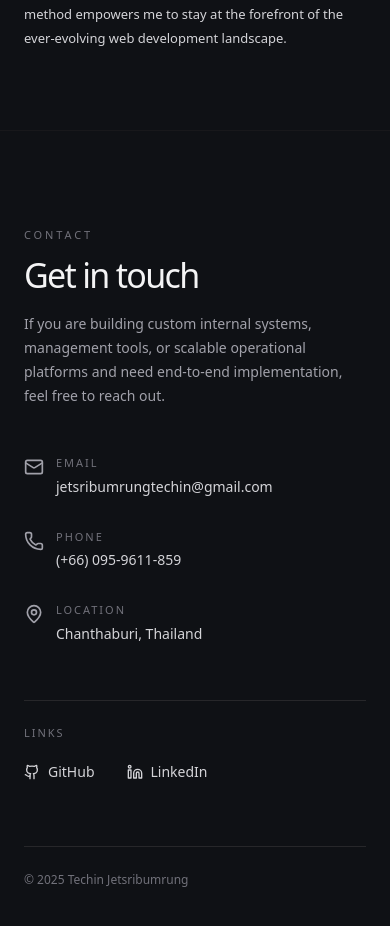
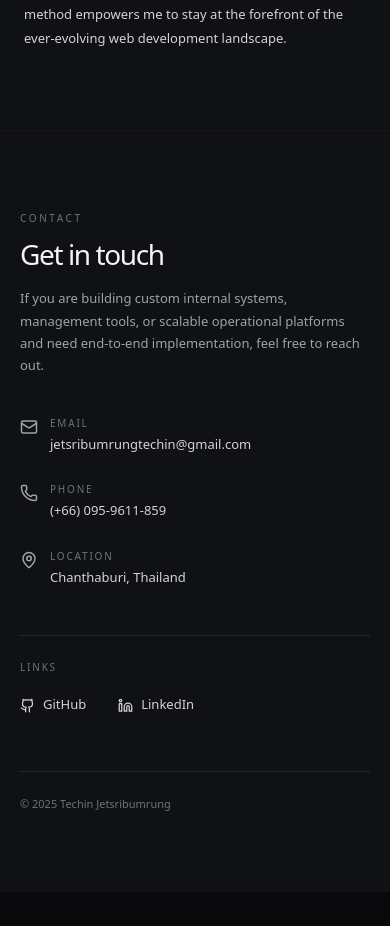
Before and after one commit to beamMiter/My-Portfolio, a Next.js app: page /intro in a window 390 px wide. Shown: the part 5446-6372 px from the top of the page. After the commit the page ends 6338 px from the top, so only its background shows below. Built offline with nearby package versions, Linux system fonts and the light colour scheme; a web font is replaced by a local one.

Commit message:
update resposive - update motion arrow

```diff
--- a/src/app/intro/page.tsx
+++ b/src/app/intro/page.tsx
@@ -296,13 +296,13 @@ export default function IntroWavePage() {
                     scale: 0.06,
                     opacity: 0,
                     rotateZ: 0,
-                    x: 0
+                    x: 0,
                   }}
                   animate={{
                     scale: 0.9,
                     opacity: 1,
                     rotateZ: 360,
-                    x: "var(--cube-x)"
+                    x: "var(--cube-x)",
                   }}
                   transition={{
                     delay: 0.55,
@@ -330,9 +330,7 @@ export default function IntroWavePage() {
                 <div className="subpixel-antialiased transform-gpu">
                   <RevealLine delay={0.35}>
                     <div className="relative flex flex-col items-start justify-start mb-6">
-                      <span
-                        className="mb-4 block leading-none text-sm md:text-base font-normal tracking-[0.2em] text-zinc-400 uppercase"
-                      >
+                      <span className="mb-4 block leading-none text-sm md:text-base font-normal tracking-[0.2em] text-zinc-400 uppercase">
                         Developer & Web Developer
                       </span>
                       <h1
@@ -356,24 +354,33 @@ export default function IntroWavePage() {
 
                   <div className={heroStyles.paragraphGroup}>
                     <RevealLine delay={0.7}>
-                      <p className={`${heroStyles.pText} ${inter.className} text-lg leading-relaxed text-zinc-200`}>
+                      <p
+                        className={`${heroStyles.pText} ${inter.className} text-lg leading-relaxed text-zinc-200`}
+                      >
                         Designing high-performance internal platforms and
                         mission-critical software for hospitals and enterprise
-                        organizations is where I focus my expertise in reliability and security.
+                        organizations is where I focus my expertise in
+                        reliability and security.
                       </p>
                     </RevealLine>
                     <RevealLine delay={1.0}>
-                      <p className={`${heroStyles.pText} ${inter.className} text-lg leading-relaxed text-zinc-200`}>
+                      <p
+                        className={`${heroStyles.pText} ${inter.className} text-lg leading-relaxed text-zinc-200`}
+                      >
                         My commitment lies in eliminating operational complexity
-                        through intelligent automation and stable full-stack architecture
-                        to ensure that your technical foundation supports sustainable growth.
+                        through intelligent automation and stable full-stack
+                        architecture to ensure that your technical foundation
+                        supports sustainable growth.
                       </p>
                     </RevealLine>
                     <RevealLine delay={1.3}>
-                      <p className={`${heroStyles.pText} ${inter.className} text-lg leading-relaxed text-zinc-200`}>
-                        Each project is driven by the goal of delivering measurable
-                        business impact by transforming complex technology into a
-                        strategic advantage that empowers teams and streamlines core workflows.
+                      <p
+                        className={`${heroStyles.pText} ${inter.className} text-lg leading-relaxed text-zinc-200`}
+                      >
+                        Each project is driven by the goal of delivering
+                        measurable business impact by transforming complex
+                        technology into a strategic advantage that empowers
+                        teams and streamlines core workflows.
                       </p>
                     </RevealLine>
                   </div>
@@ -405,8 +412,37 @@ export default function IntroWavePage() {
                         onHoverEnd={() => setBtnHovered(false)}
                         className={heroStyles.circleBtn}
                         data-cursor="link"
+                        style={{ overflow: "hidden" }}
                       >
-                        <ArrowUpRight className="w-6 h-6 text-zinc-900 transition-transform duration-300" />
+                        <motion.div
+                          animate={
+                            btnHovered
+                              ? { x: 18, y: -18, opacity: 0 }
+                              : { x: 0, y: 0, opacity: 1 }
+                          }
+                          transition={{
+                            duration: 0.22,
+                            ease: [0.22, 1, 0.36, 1],
+                          }}
+                          style={{ position: "absolute" }}
+                        >
+                          <ArrowUpRight className="w-6 h-6 text-zinc-900" />
+                        </motion.div>
+
+                        <motion.div
+                          animate={
+                            btnHovered
+                              ? { x: 0, y: 0, opacity: 1 }
+                              : { x: -18, y: 18, opacity: 0 }
+                          }
+                          transition={{
+                            duration: 0.22,
+                            ease: [0.22, 1, 0.36, 1],
+                          }}
+                          style={{ position: "absolute" }}
+                        >
+                          <ArrowUpRight className="w-6 h-6 text-zinc-900" />
+                        </motion.div>
                       </motion.button>
                     </div>
 
--- a/src/styles/intro/contactSection.module.css
+++ b/src/styles/intro/contactSection.module.css
@@ -3,7 +3,7 @@
   border-top: 1px solid rgb(24 24 27);
   background: #0f1115;
   color: rgb(244 244 245);
-  padding-block: 6rem;
+  padding-block: 5rem;
 }
 
 @media (min-width: 768px) {
@@ -16,7 +16,14 @@
   margin-inline: auto;
   width: 100%;
   max-width: 56rem;
-  padding-inline: 1.5rem;
+  padding-inline: 1.25rem;
+  box-sizing: border-box;
+}
+
+@media (min-width: 640px) {
+  .inner {
+    padding-inline: 2rem;
+  }
 }
 
 @media (min-width: 768px) {
@@ -25,43 +32,75 @@
   }
 }
 
-/* HEADER */
 .header {
-  margin-bottom: 3rem;
+  margin-bottom: 2.5rem;
+}
+
+@media (min-width: 768px) {
+  .header {
+    margin-bottom: 3rem;
+  }
 }
 
 .kicker {
-  font-size: 11px;
+  font-size: 10px;
   text-transform: uppercase;
   letter-spacing: 0.26em;
   color: rgb(113 113 122);
   margin-bottom: 0.75rem;
 }
 
+@media (min-width: 768px) {
+  .kicker {
+    font-size: 11px;
+  }
+}
+
 .title {
-  font-size: clamp(34px, 5vw, 44px);
+  font-size: clamp(28px, 5vw, 44px);
   line-height: 1.2;
   letter-spacing: -0.05em;
 }
 
 .desc {
   margin-top: 1rem;
-  font-size: 14px;
+  font-size: 13px;
   line-height: 1.7;
   color: rgb(161 161 170);
   max-width: 42rem;
+  word-break: break-word;
+  overflow-wrap: break-word;
 }
 
-/* CONTACT GRID */
+@media (min-width: 768px) {
+  .desc {
+    font-size: 14px;
+  }
+}
+
 .grid {
   display: grid;
-  gap: 2rem;
-  font-size: 14px;
+  grid-template-columns: 1fr;
+  gap: 1.75rem;
+  font-size: 13px;
+}
+
+@media (min-width: 480px) {
+  .grid {
+    grid-template-columns: repeat(2, 1fr);
+    gap: 2rem;
+  }
 }
 
 @media (min-width: 640px) {
   .grid {
     grid-template-columns: repeat(3, 1fr);
+  }
+}
+
+@media (min-width: 768px) {
+  .grid {
+    font-size: 14px;
   }
 }
 
@@ -72,44 +111,77 @@
 }
 
 .icon {
-  width: 20px;
-  height: 20px;
+  width: 18px;
+  height: 18px;
   color: rgb(161 161 170);
   margin-top: 2px;
+  flex-shrink: 0;
+}
+
+@media (min-width: 768px) {
+  .icon {
+    width: 20px;
+    height: 20px;
+  }
 }
 
 .label {
-  font-size: 11px;
+  font-size: 10px;
   text-transform: uppercase;
   letter-spacing: 0.18em;
   color: rgb(113 113 122);
 }
 
+@media (min-width: 768px) {
+  .label {
+    font-size: 11px;
+  }
+}
+
 .value {
   margin-top: 0.25rem;
   color: rgb(212 212 216);
+  word-break: break-word;
+  overflow-wrap: break-word;
 }
 
-/* LINKS */
 .linksWrap {
-  margin-top: 3.5rem;
+  margin-top: 3rem;
   border-top: 1px solid rgb(39 39 42);
   padding-top: 1.5rem;
 }
 
+@media (min-width: 768px) {
+  .linksWrap {
+    margin-top: 3.5rem;
+  }
+}
+
 .linksTitle {
-  font-size: 11px;
+  font-size: 10px;
   text-transform: uppercase;
   letter-spacing: 0.18em;
   color: rgb(113 113 122);
   margin-bottom: 1.25rem;
 }
 
+@media (min-width: 768px) {
+  .linksTitle {
+    font-size: 11px;
+  }
+}
+
 .linksRow {
   display: flex;
   flex-wrap: wrap;
-  gap: 2rem;
-  font-size: 14px;
+  gap: 1.25rem 2rem;
+  font-size: 13px;
+}
+
+@media (min-width: 768px) {
+  .linksRow {
+    font-size: 14px;
+  }
 }
 
 .linkItem {
@@ -119,6 +191,7 @@
   color: rgb(212 212 216);
   text-decoration: none;
   transition: color 0.2s ease;
+  -webkit-tap-highlight-color: transparent;
 }
 
 .linkItem:hover {
@@ -126,15 +199,31 @@
 }
 
 .linkIcon {
-  width: 16px;
-  height: 16px;
+  width: 15px;
+  height: 15px;
+  flex-shrink: 0;
 }
 
-/* FOOTER */
+@media (min-width: 768px) {
+  .linkIcon {
+    width: 16px;
+    height: 16px;
+  }
+}
+
 .footer {
-  margin-top: 4rem;
+  margin-top: 3.5rem;
   border-top: 1px solid rgb(39 39 42);
   padding-top: 1.5rem;
-  font-size: 12px;
+  font-size: 11px;
   color: rgb(113 113 122);
+  word-break: break-word;
+  overflow-wrap: break-word;
 }
+
+@media (min-width: 768px) {
+  .footer {
+    margin-top: 4rem;
+    font-size: 12px;
+  }
+}
--- a/src/styles/intro/hero.module.css
+++ b/src/styles/intro/hero.module.css
@@ -157,16 +157,20 @@
   flex-shrink: 0;
 }
 
-@media screen and (min-width: 768px) {
+@media screen and (min-width: 768px) and (max-width: 1024px) {
   .leftCol {
-    width: 40%;
+    width: 35%;
+    justify-content: center;
+    padding-right: 0;
+  }
+}
+
+@media screen and (min-width: 1025px) {
+  .leftCol {
+    width: 38%;
     justify-content: flex-start;
     padding-right: 1rem;
   }
-}
-
-@media screen and (min-width: 1024px) {
-  .leftCol { width: 38%; }
 }
 
 .cubeWrap {
@@ -177,12 +181,16 @@
   transform: translateZ(0);
 }
 
-@media screen and (min-width: 768px) {
-  .cubeWrap { --cube-x: -80px; }
+@media screen and (min-width: 768px) and (max-width: 1024px) {
+  .cubeWrap {
+    --cube-x: -20px;
+  }
 }
 
-@media screen and (min-width: 1024px) {
-  .cubeWrap { --cube-x: -150px; }
+@media screen and (min-width: 1025px) {
+  .cubeWrap {
+    --cube-x: -150px;
+  }
 }
 
 .rightCol {
@@ -192,12 +200,18 @@
   box-sizing: border-box;
 }
 
-@media screen and (min-width: 768px) {
-  .rightCol { width: 60%; padding-left: 1rem; }
+@media screen and (min-width: 768px) and (max-width: 1024px) {
+  .rightCol {
+    width: 65%;
+    padding-left: 0.75rem;
+  }
 }
 
-@media screen and (min-width: 1024px) {
-  .rightCol { width: 62%; padding-left: 2rem; }
+@media screen and (min-width: 1025px) {
+  .rightCol {
+    width: 62%;
+    padding-left: 2rem;
+  }
 }
 
 .heroTitle {
@@ -219,9 +233,9 @@
   }
 }
 
-@media screen and (min-width: 431px) and (max-width: 768px) {
+@media screen and (min-width: 431px) and (max-width: 1024px) {
   .heroTitle {
-    font-size: clamp(34px, 6vw, 48px);
+    font-size: clamp(34px, 4.5vw, 52px);
     white-space: normal;
     flex-wrap: wrap;
     gap: 0.5rem 0.6rem;
@@ -287,8 +301,15 @@
 .ctaDesktop {
   display: flex;
   align-items: center;
-  gap: 1.25rem;
+  gap: 0.85rem;
   justify-content: flex-start;
+  flex-wrap: nowrap;
+}
+
+@media screen and (min-width: 768px) and (max-width: 1024px) {
+  .ctaDesktop {
+    gap: 0.75rem;
+  }
 }
 
 .ctaMobileBtn {
@@ -389,8 +410,8 @@
   font-family: var(--font-heading-dev);
   font-weight: 600;
   text-transform: uppercase;
-  letter-spacing: 0.22em;
-  font-size: 16px;
+  letter-spacing: 0.12em;
+  font-size: clamp(11px, 1.1vw, 15px);
   color: rgba(255, 255, 255, 0.85);
   opacity: 1;
   mix-blend-mode: normal;
@@ -400,8 +421,8 @@
 
 .circleBtn {
   flex: 0 0 auto;
-  width: 70px;
-  height: 70px;
+  width: 52px;
+  height: 52px;
   border-radius: 9999px;
   background: rgb(250 250 250);
   border: 1px solid rgba(255, 255, 255, 0.6);
@@ -413,10 +434,29 @@
   -webkit-tap-highlight-color: transparent;
   touch-action: manipulation;
   cursor: pointer;
+  position: relative;
+  overflow: hidden;
+}
+
+@media screen and (min-width: 768px) {
+  .circleBtn {
+    width: 70px;
+    height: 70px;
+  }
 }
 
 @media screen and (max-width: 640px) {
-  .circleBtn { width: 56px; height: 56px; }
+  .circleBtn {
+    width: 56px;
+    height: 56px;
+  }
+}
+
+@media screen and (min-width: 1025px) {
+  .circleBtn {
+    width: 70px;
+    height: 70px;
+  }
 }
 
 .circleBtn:hover {
```
